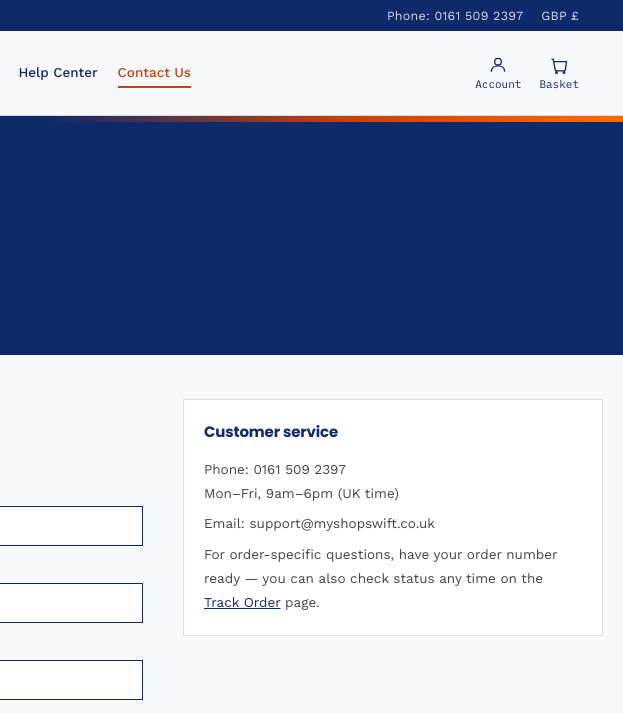
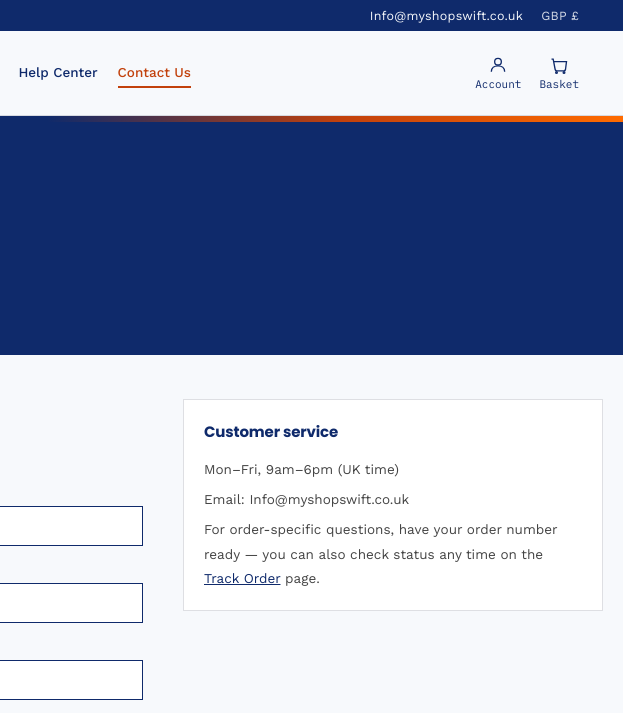
Before and after one commit to amtaofeeqtk1/Myshopswift, a website: page public/contact.html in a window 1280 px wide. Shown: the top 713 px of the page, 657-1280 px from the left. Drawn offline with nearby package versions, Linux system fonts and the light colour scheme.

Commit message:
update website

```diff
--- a/public/contact.html
+++ b/public/contact.html
@@ -14,7 +14,7 @@
   <div class="wrap">
     <span>Free UK delivery on orders over £100</span>
     <div class="ub-right">
-      <span>Phone: 0161 509 2397</span>
+      <a href="contact.html">Info@myshopswift.co.uk</a>
       <span>GBP £</span>
     </div>
   </div>
@@ -72,8 +72,8 @@
   </div>
   <div class="info-card">
     <h3 style="font-size:15px;color:var(--indigo);margin-bottom:14px;">Customer service</h3>
-    <p style="font-size:13.5px;line-height:1.8;color:#444;margin:0 0 6px;">Phone: 0161 509 2397<br>Mon–Fri, 9am–6pm (UK time)</p>
-    <p style="font-size:13.5px;line-height:1.8;color:#444;margin:0 0 6px;">Email: support@myshopswift.co.uk</p>
+    <p style="font-size:13.5px;line-height:1.8;color:#444;margin:0 0 6px;">Mon–Fri, 9am–6pm (UK time)</p>
+    <p style="font-size:13.5px;line-height:1.8;color:#444;margin:0 0 6px;">Email: Info@myshopswift.co.uk</p>
     <p style="font-size:13.5px;line-height:1.8;color:#444;margin:0;">For order-specific questions, have your order number ready — you can also check status any time on the <a href="track-order.html" style="color:var(--indigo);text-decoration:underline;">Track Order</a> page.</p>
   </div>
 </div>
```
Also changed, not shown: public/index.html (+1 -1 lines).
